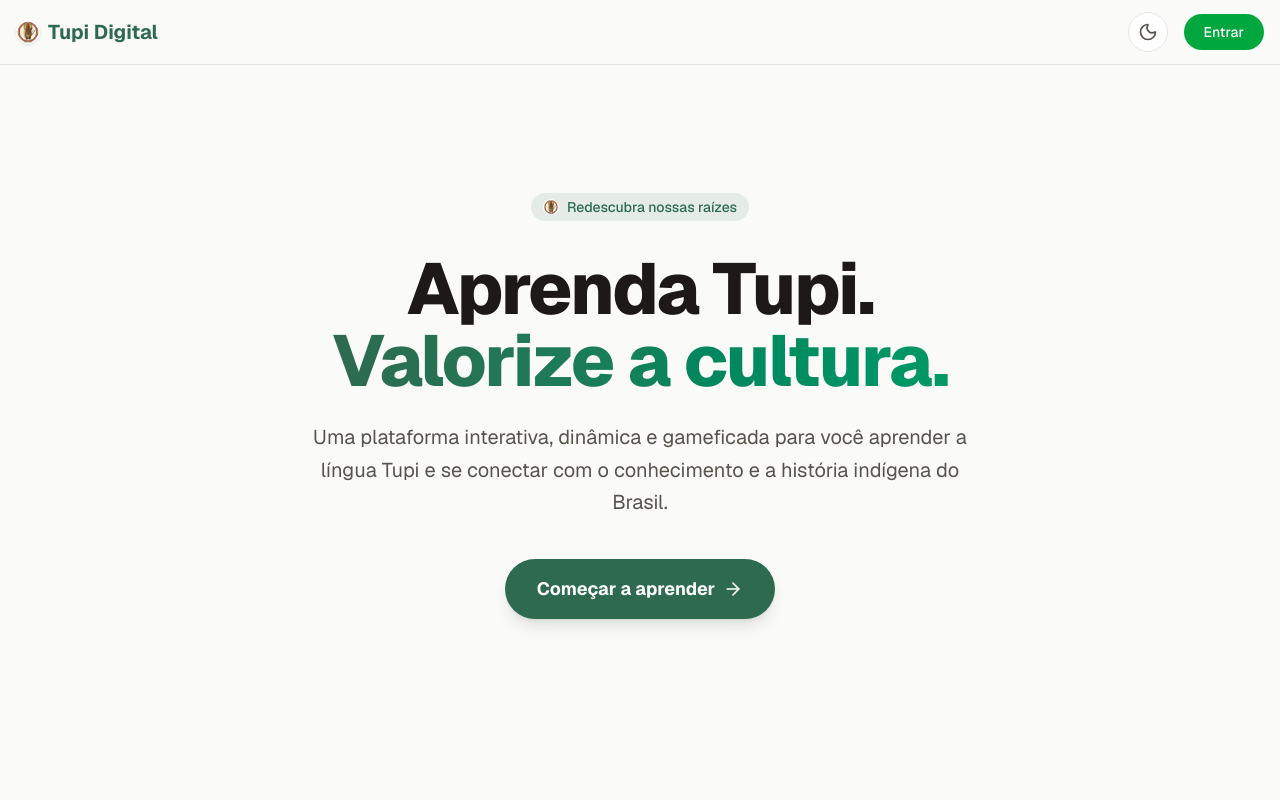
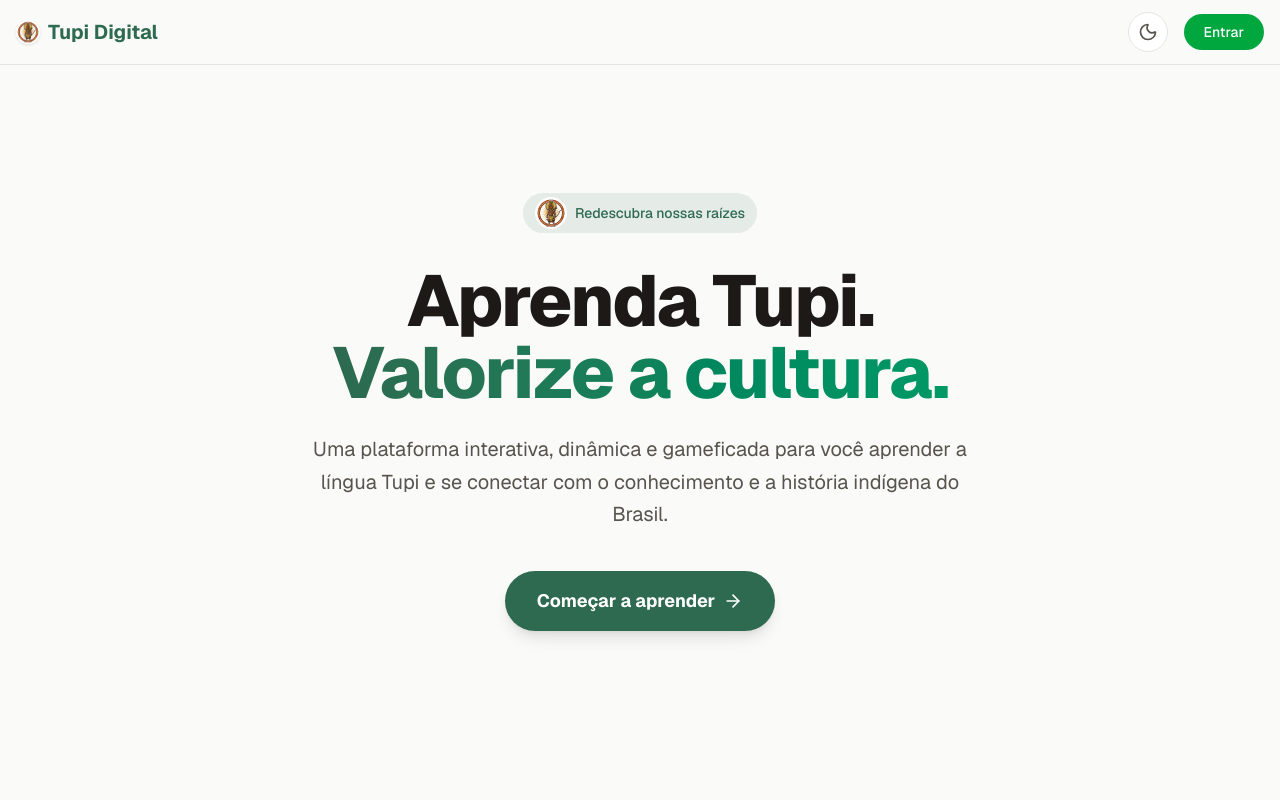
Before and after one commit to MaxBr221/front_trilha_potiguara, a Next.js app: page / in a window 1280 px wide. Shown: the top 800 px of the page. Built offline with nearby package versions, Linux system fonts and the light colour scheme.

Commit message:
style: aumentar logo no centro da landing page

```diff
--- a/src/app/page.tsx
+++ b/src/app/page.tsx
@@ -15,7 +15,7 @@ export default function Home() {
           <div className="absolute inset-0 -z-10 bg-[radial-gradient(ellipse_at_top,_var(--tw-gradient-stops))] from-primary/10 via-background to-background"></div>
 
           <div className="inline-flex items-center gap-2 px-3 py-1 mb-8 rounded-full bg-primary/10 text-primary text-sm font-medium">
-            <Image src="/images/logo-potiguara.jpg" alt="Logo" width={16} height={16} className="w-4 h-4 rounded-full object-cover" />
+            <Image src="/images/logo-potiguara.jpg" alt="Logo" width={32} height={32} className="w-8 h-8 rounded-full object-cover" />
             <span>Redescubra nossas raízes</span>
           </div>
 
```
